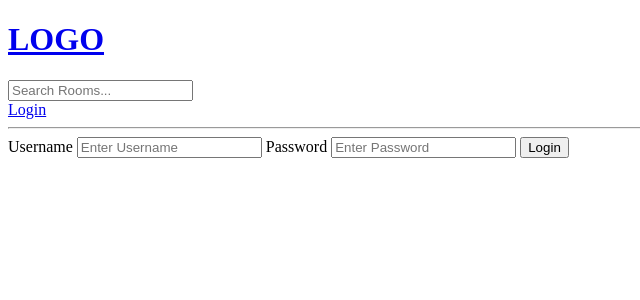
After one commit to davidsilaghi24/Django_StudyBud, a Django app: page /login/ in a window 1280 px wide. The commit adds this page. Shown: the top 300 px of the page, without its empty margins (0-640 px from the left). Run offline with Django 4.2, Linux system fonts and the light colour scheme.

Commit message:
Added Search, User Login, Flash Messages, User LogOut and Registered Pages to my Django Project

```diff
--- a/base/templates/base/home.html
+++ b/base/templates/base/home.html
@@ -35,8 +35,11 @@
         <div>
             {% for room in rooms %}
                 <div>
+                    {% if request.user == room.host %}
                     <a href="{% url 'update-room' room.id %}">Edit</a>
                     <a href="{% url 'delete-room' room.id %}">Delete</a>
+                    {% endif %}
+
                     <span>@{{room.host.username}}</span>
                     <h5>{{room.id}} -- <a href="{% url 'room' room.id %}">{{room.name}}</a></h5>
                 </div>
--- /dev/null
+++ b/base/templates/base/login_register.html
@@ -0,0 +1,19 @@
+{% extends 'main.html' %}
+
+{% block content %}
+
+<div>
+  <form method="POST" action="">
+    {% csrf_token %}
+
+    <label>Username</label>
+    <input type="text" name="username" placeholder="Enter Username"/>
+
+    <label>Password</label>
+    <input type="password" name="password" placeholder="Enter Password"/>
+
+    <input type="submit" value="Login" />
+  </form>
+</div>
+
+{% endblock content %}
--- a/base/urls.py
+++ b/base/urls.py
@@ -3,6 +3,8 @@ from . import views
 
 
 urlpatterns = [
+    path('login/', views.login_page, name="login"),
+    path('logout/', views.logout_user, name="logout"),
     path('', views.home, name="home"),
     path('room/<str:pk>/', views.room, name="room"),
     path('create-room/', views.create_room, name="create-room"),
--- a/base/views.py
+++ b/base/views.py
@@ -1,4 +1,9 @@
+from django.contrib import messages
+from django.http import HttpResponse
+from django.contrib.auth.models import User
 from django.shortcuts import render, redirect
+from django.contrib.auth.decorators import login_required
+from django.contrib.auth import authenticate, login, logout
 from django.db.models import Q
 from .models import Room, Topic
 from .forms import RoomForm
@@ -10,6 +15,37 @@ from .forms import RoomForm
 #     {'id': 2, 'name': "Design with me"},
 #     {'id': 3, 'name': "Frontend Developers"},
 # ]
+
+
+def login_page(request):
+
+    if request.user.is_authenticated:
+        return redirect('home')
+
+    if request.method == "POST":
+        username = request.POST.get("username")
+        password = request.POST.get("password")
+
+        try:
+            user = User.objects.get(username=username)
+        except:
+            messages.error(request, 'User does not exist')
+
+        user = authenticate(request, username=username, password=password)
+
+        if user is not None:
+            login(request, user)
+            return redirect('home')
+        else:
+            messages.error(request, 'Username or password does not exist')
+
+    context = {'login_page': login_page}
+    return render(request, 'base/login_register.html', context)
+
+
+def logout_user(request):
+    logout(request)
+    return redirect('home')
 
 
 def home(request):
@@ -32,6 +68,7 @@ def room(request, pk):
     return render(request, 'base/room.html', context)
 
 
+@login_required(login_url='login')
 def create_room(request):
     form = RoomForm()
     if request.method == "POST":
@@ -44,9 +81,13 @@ def create_room(request):
     return render(request, 'base/room_form.html', context)
 
 
+@login_required(login_url='login')
 def update_room(request, pk):
     room = Room.objects.get(id=pk)
     form = RoomForm(instance=room)
+
+    if request.user != room.host:
+        return HttpResponse('You are not allowed here!!')
 
     if request.method == "POST":
         form = RoomForm(request.POST, instance=room)
@@ -58,8 +99,13 @@ def update_room(request, pk):
     return render(request, 'base/room_form.html', context)
 
 
+@login_required(login_url='login')
 def delete_room(request, pk):
     room = Room.objects.get(id=pk)
+
+    if request.user != room.host:
+        return HttpResponse('You are not allowed here!!')
+
     if request.method == "POST":
         room.delete()
         return redirect('home')
--- a/templates/main.html
+++ b/templates/main.html
@@ -7,6 +7,15 @@
 <body>
     {% include 'navbar.html' %}
 
+    {% if messages %}
+    <ul class="messages">
+        {% for message in messages %}
+        <li>{{ message }}</li>
+        {% endfor %}
+    </ul>
+    {% endif %}
+
+
     {% block content %}
 
 
--- a/templates/navbar.html
+++ b/templates/navbar.html
@@ -6,4 +6,10 @@
   <input type="text" name="q" placeholder="Search Rooms..."/>
 </form>
 
+{% if request.user.is_authenticated  %}
+<a href="{% url 'logout' %}">Logout</a>
+{% else %}
+
+<a href="{% url 'login' %}">Login</a>
+{% endif %}
 <hr>
```
Also changed, not shown: db.sqlite3.
